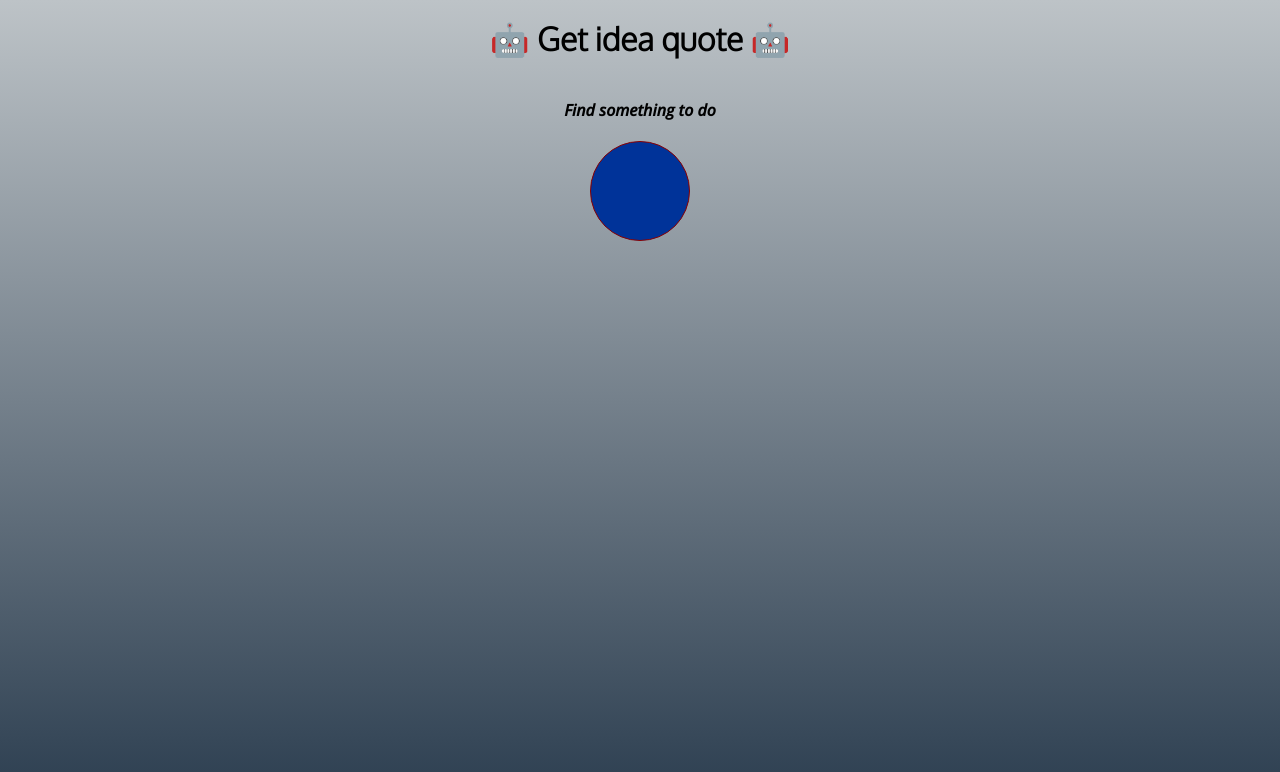
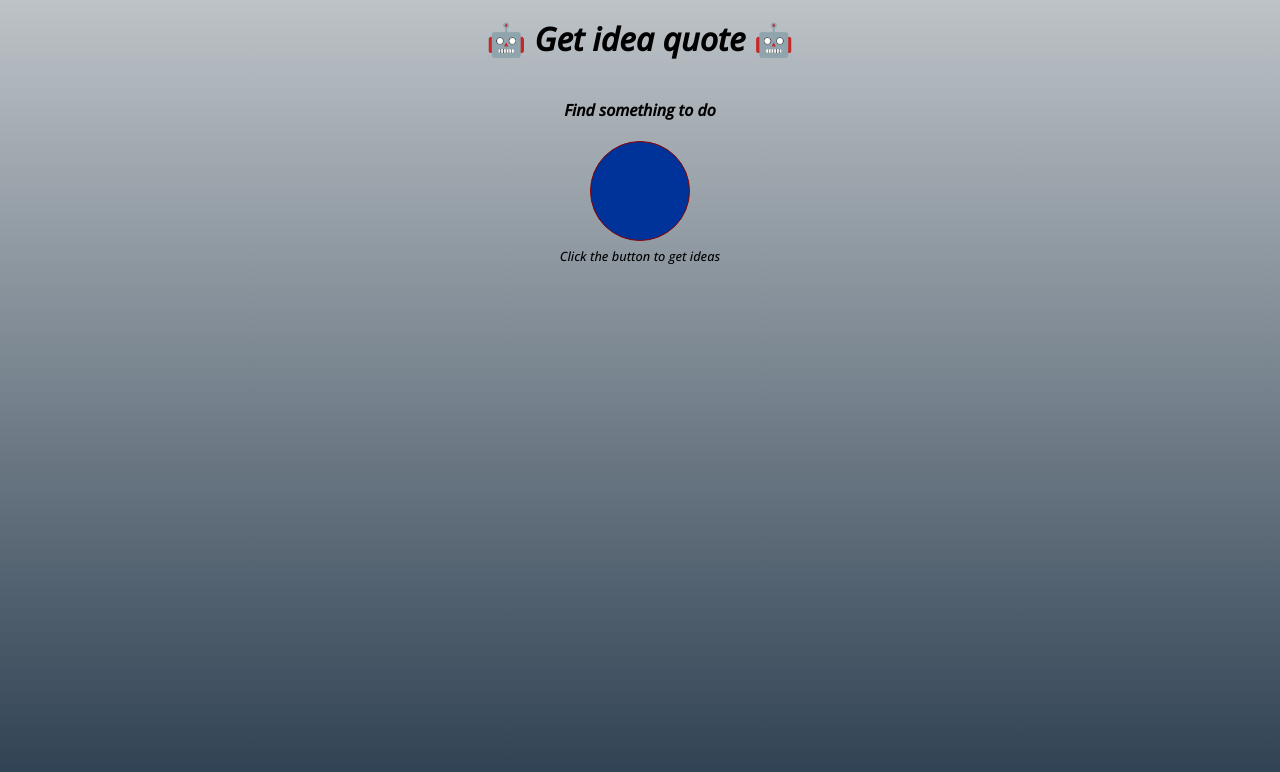
Before and after one commit to michhub-dev/co9cb4263961db628ca8bd430, a website built with Vite: page index.html in a window 1280 px wide. Built offline with nearby package versions, Linux system fonts and the light colour scheme.

Commit message:
Added text below button and styled

```diff
--- a/index.css
+++ b/index.css
@@ -33,6 +33,14 @@ background: -webkit-linear-gradient(to right, #93EDC7, #1CD8D2);  /* Chrome 10-2
 background: linear-gradient(to right, #93EDC7, #1CD8D2); /* W3C, IE 10+/ Edge, Firefox 16+, Chrome 26+, Opera 12+, Safari 7+ */
 
 }
+h1{
+    font-family: 'Open Sans', sans-serif;
+    font-size: 2rem;
+}
 h4{
     font-family: 'Open Sans', sans-serif;
 }
+small{
+    margin-top: 0.5rem;
+    font-family: 'Open Sans', sans-serif;
+}
--- a/index.html
+++ b/index.html
@@ -9,6 +9,7 @@
         <h1>🤖 Get idea quote 🤖</h1>
         <h4 id="H4">Find something to do</h4>
         <button id="btn"></button>
+        <small>Click the button to get ideas</small>
         <script src="index.js"></script>
     </body>
 </html>
```
